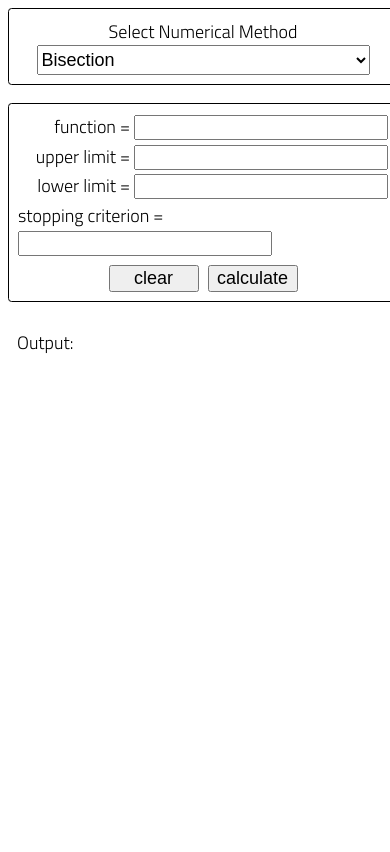
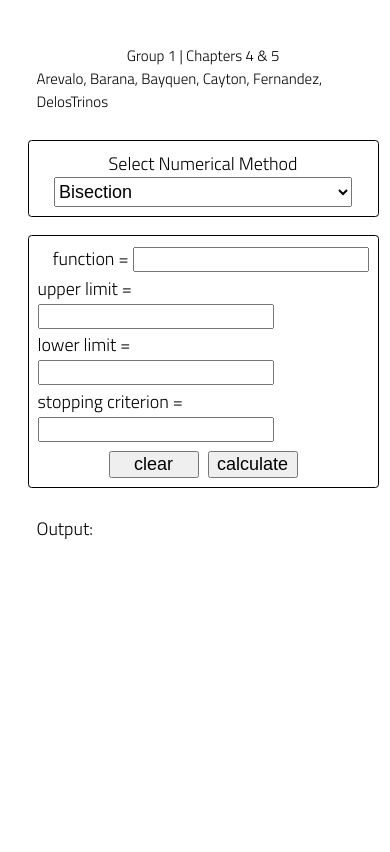
Before and after one commit to chrisgabs/bracketing-open-num-methods, a Flask app: page / in a window 390 px wide. Run offline with Flask 2, Linux system fonts and the light colour scheme; some libraries are stand-ins or nearby versions.

Commit message:
add, update: added credits, updated css

```diff
--- a/src/style.scss
+++ b/src/style.scss
@@ -38,6 +38,14 @@ body {
     border-style: solid;
     border-width: 1px;
     border-radius: .2rem;
+}
+
+#credits-container {
+    margin-top: 1.5rem;
+    display: flex;
+    flex-direction: column;
+    align-items: center;
+    border-style: none;
 }
 
 #selection-container {
@@ -99,3 +107,19 @@ body {
     align-items: center;
     gap: .25rem;
 }
+
+@media only screen and (max-width:723px) {
+    #master-container {
+        width: 90%;
+    }
+    #input-container {
+        input {
+            width: max-content;
+        }
+    }
+    #credits-container {
+        label {
+            font-size: 15px;
+        }
+    }
+}
--- a/static/css/style.css
+++ b/static/css/style.css
@@ -36,6 +36,14 @@ body * {
   border-style: solid;
   border-width: 1px;
   border-radius: 0.2rem;
+}
+
+#credits-container {
+  margin-top: 1.5rem;
+  display: flex;
+  flex-direction: column;
+  align-items: center;
+  border-style: none;
 }
 
 #selection-container {
@@ -88,4 +96,18 @@ body * {
   gap: 0.25rem;
 }
 
+@media only screen and (max-width: 723px) {
+  #master-container {
+    width: 90%;
+  }
+
+  #input-container input {
+    width: max-content;
+  }
+
+  #credits-container label {
+    font-size: 15px;
+  }
+}
+
 /*# sourceMappingURL=style.css.map */
--- a/templates/index.html
+++ b/templates/index.html
@@ -9,6 +9,10 @@
 </head>
 <body>
   <div id="master-container">
+    <div class="main-container" id="credits-container">
+      <label>Group 1 | Chapters 4 & 5</label>
+      <label>Arevalo, Barana, Bayquen, Cayton, Fernandez, DelosTrinos</label>
+    </div>
     <div class="main-container" id="selection-container">
       <label id="select-label">Select Numerical Method</label>
       <select id="selection">
```
Also changed, not shown: 2 other files.
